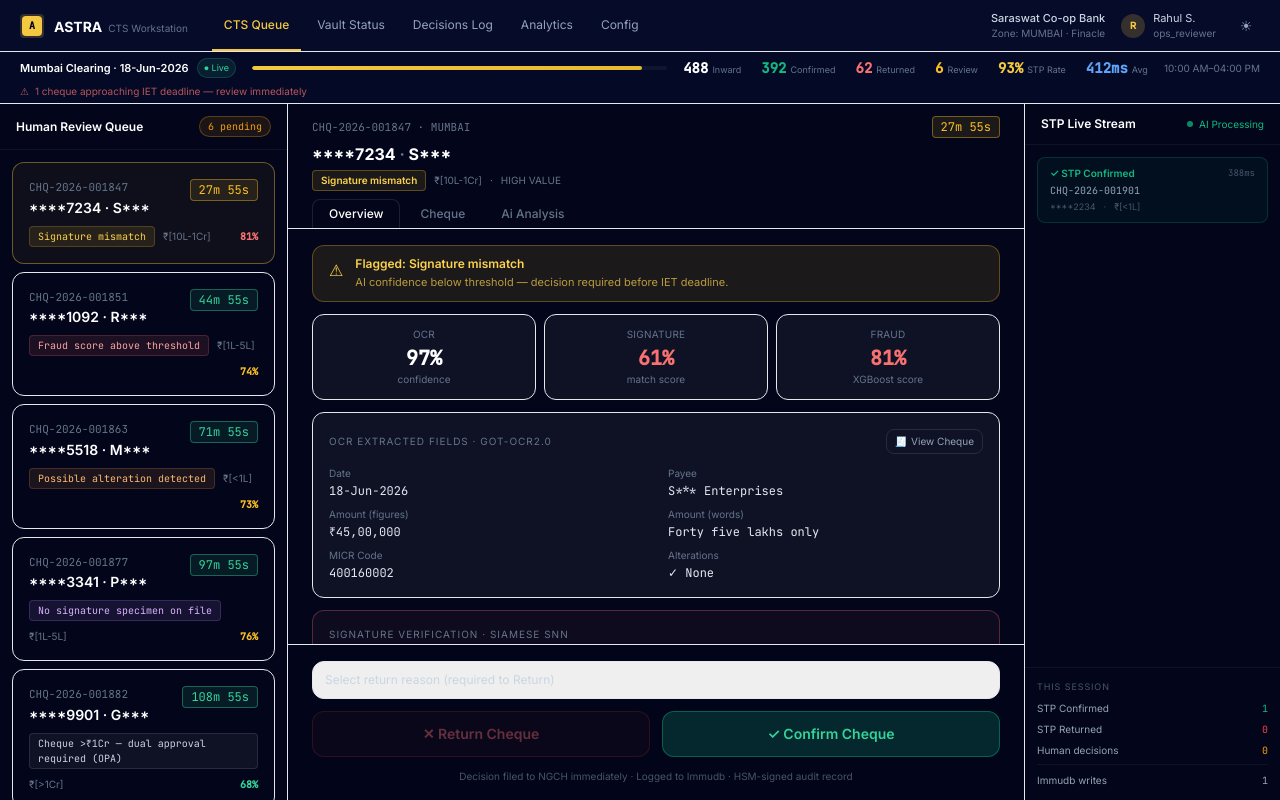
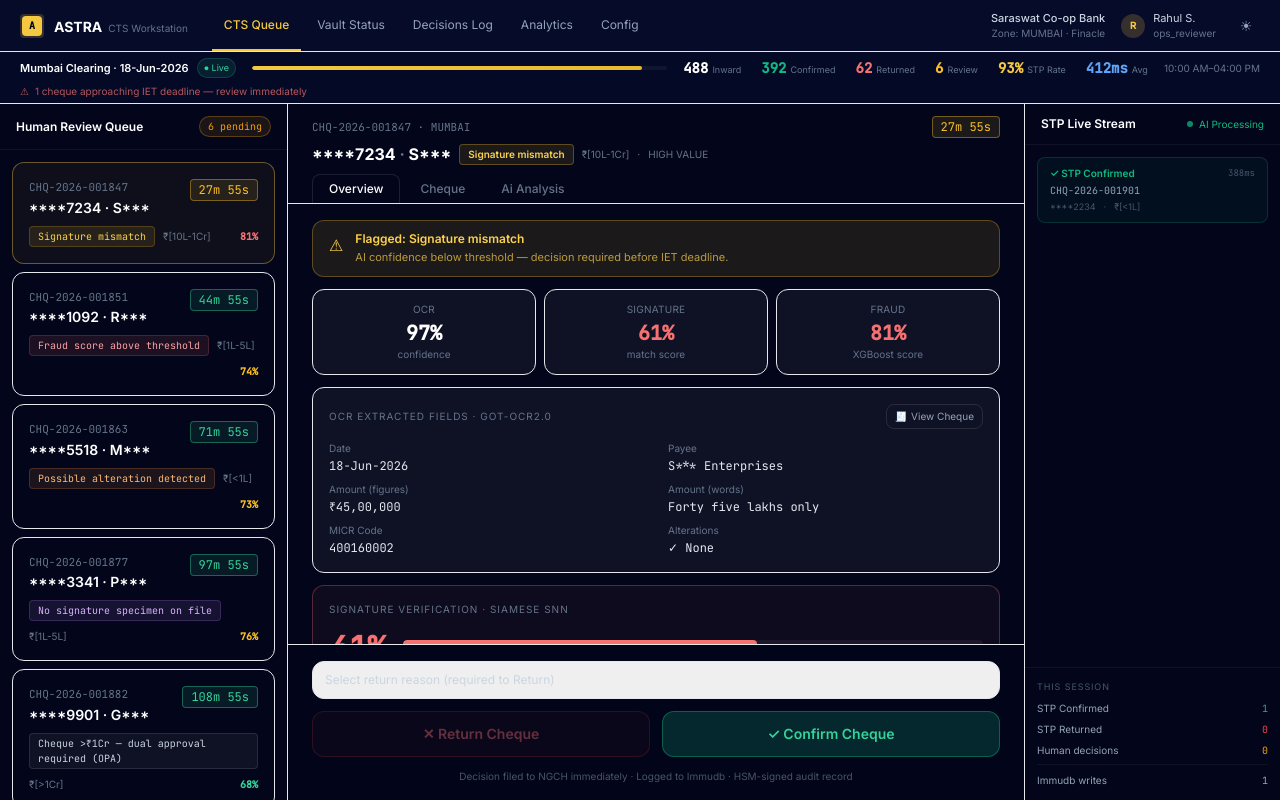
Before and after one commit to 9va4admin/Bank-Intelligence-Platform, a React (Vite) app in the folder apps/web/: page /#/cts in a window 1280 px wide. Built offline with nearby package versions, Linux system fonts and the light colour scheme.

Commit message:
feat(cts): merge payee+badges to single row, reclaim header height for tab content

```diff
--- a/apps/web/src/modules/cts/components/ReviewPanel.jsx
+++ b/apps/web/src/modules/cts/components/ReviewPanel.jsx
@@ -158,12 +158,11 @@ export default function ReviewPanel({ item, onDecision, isDark }) {
           <div className={`text-[11px] font-mono ${th.id}`}>{item.instrument_id} · {item.clearing_zone}</div>
           <IETTimer deadline={item.iet_deadline} compact />
         </div>
-        {/* Row 2: account · payee */}
-        <div className={`text-base font-bold ${th.heading} mb-1`}>
-          {item.account_display} <span className={th.dot}>·</span> {item.payee_display}
-        </div>
-        {/* Row 3: badges */}
-        <div className="flex items-center gap-2 mb-2">
+        {/* Row 2: account · payee + badges inline */}
+        <div className="flex items-center gap-2 mb-2 flex-wrap">
+          <span className={`text-base font-bold ${th.heading}`}>
+            {item.account_display} <span className={th.dot}>·</span> {item.payee_display}
+          </span>
           <span className={`text-[10px] font-semibold px-2 py-0.5 rounded border ${reasonColor}`}>
             {item.reason_label}
           </span>
```
